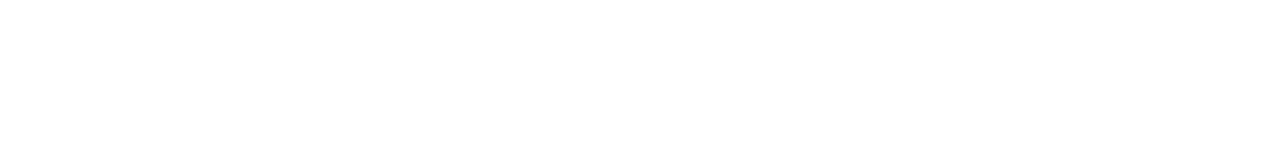
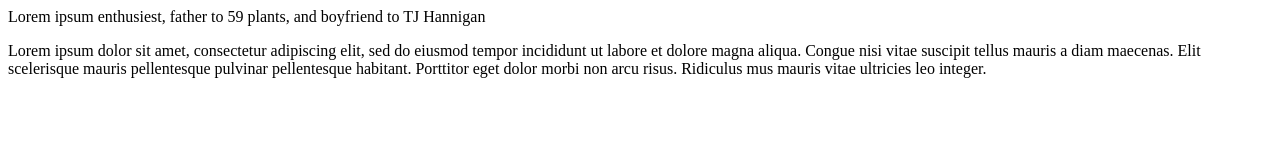
Before and after one commit to mattbixby123/MBixby-Portfolio-Site, a plain HTML site: page index.html in a window 1280 px wide. Drawn offline with Linux system fonts and the light colour scheme.

Commit message:
updates to index.html file

```diff
--- a/index.html
+++ b/index.html
@@ -3,9 +3,26 @@
 <head>
   <meta charset="UTF-8">
   <meta name="viewport" content="width=device-width, initial-scale=1.0">
-  <title>Document</title>
+  <script src="javascript.js" defer></script>
+  <title>M. Bixby's Personal Site</title>
 </head>
 <body>
+  <section class="intro">
+    <header>Lorem ipsum enthusiest, father to 59 plants, and boyfriend to TJ Hannigan</header>
+    <p>Lorem ipsum dolor sit amet, consectetur adipiscing elit,
+    sed do eiusmod tempor incididunt ut labore et dolore magna aliqua.
+    Congue nisi vitae suscipit tellus mauris a diam maecenas.
+    Elit scelerisque mauris pellentesque pulvinar pellentesque
+    habitant. Porttitor eget dolor morbi non arcu risus.
+    Ridiculus mus mauris vitae ultricies leo integer.</p>
+  </section>
+  <!-- <aside class="prof-pic">
+    profile image area
+  </aside> -->
+
+  <!-- <section cless="quotearea">
+    section for quote
+  </section> -->
 
 </body>
 </html>
```
